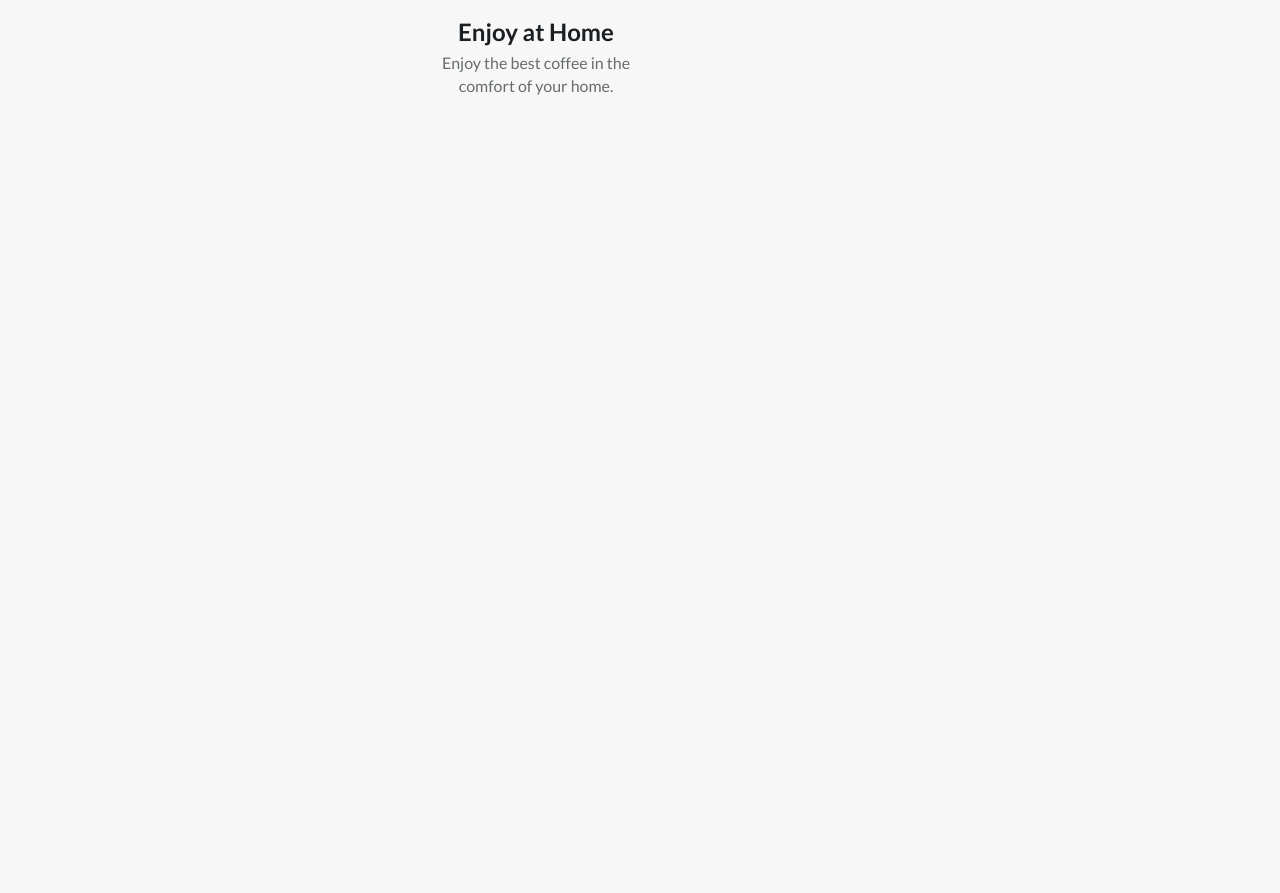
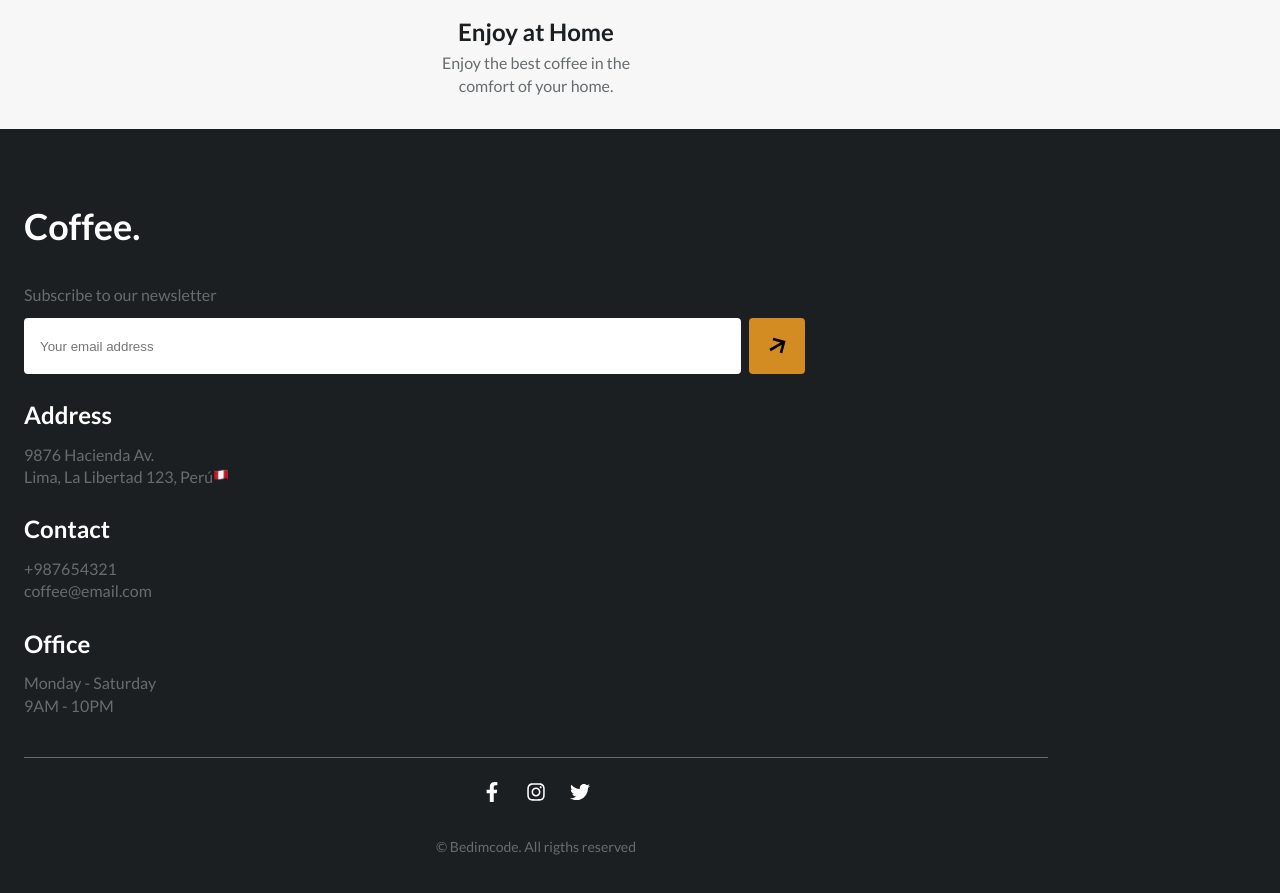
Before and after one commit to AugustoTI/coffee-website, a Next.js app: page / in a window 1280 px wide. Shown: the part 2320-3213 px from the top of the page. Before the commit the page ends 2449 px from the top, so only its background shows below. Built offline with nearby package versions, Linux system fonts and the light colour scheme.

Commit message:
finalizing the site footer

```diff
--- a/src/Layout/index.tsx
+++ b/src/Layout/index.tsx
@@ -1,4 +1,5 @@
 import { ReactNode } from 'react'
+import { Footer } from '../components/Footer'
 import { Header } from '../components/Header'
 
 interface LayoutProps {
@@ -10,6 +11,7 @@ export const Layout = ({ children }: LayoutProps) => {
     <>
       <Header />
       <main>{children}</main>
+      <Footer />
     </>
   )
 }
--- /dev/null
+++ b/src/components/Footer/index.tsx
@@ -0,0 +1,63 @@
+import { BiRightArrowAlt } from 'react-icons/bi'
+import { FaFacebookF, FaInstagram, FaTwitter } from 'react-icons/fa'
+import * as S from './styles'
+
+export const Footer = () => {
+  return (
+    <S.Wrapper>
+      <S.FooterContainer className="container">
+        <h1>Coffee.</h1>
+
+        <S.FooterContent className="grid">
+          <S.FooterData>
+            <p>Subscribe to our newsletter</p>
+            <S.FooterNewsletter>
+              <input type="email" placeholder="Your email address" />
+              <button>
+                <BiRightArrowAlt />
+              </button>
+            </S.FooterNewsletter>
+          </S.FooterData>
+          <S.FooterData>
+            <h2>Address</h2>
+            <p>
+              9876 Hacienda Av. <br />
+              Lima, La Libertad 123, Perú
+              <img src="/footerflag.png" alt="" />
+            </p>
+          </S.FooterData>
+          <S.FooterData>
+            <h2>Contact</h2>
+            <p>
+              +987654321 <br />
+              coffee@email.com
+            </p>
+          </S.FooterData>
+          <S.FooterData>
+            <h2>Office</h2>
+            <p>
+              Monday - Saturday <br />
+              9AM - 10PM
+            </p>
+          </S.FooterData>
+        </S.FooterContent>
+
+        <S.FooterGroup>
+          <ul>
+            <a href="https://www.facebook.com/" target="_blank" rel="noreferrer">
+              <FaFacebookF />
+            </a>
+            <a href="https://www.instagram.com/" target="_blank" rel="noreferrer">
+              <FaInstagram />
+            </a>
+            <a href="https://twitter.com/" target="_blank" rel="noreferrer">
+              <FaTwitter />
+            </a>
+          </ul>
+
+          <span>&#169; Bedimcode. All rigths reserved</span>
+        </S.FooterGroup>
+      </S.FooterContainer>
+    </S.Wrapper>
+  )
+}
--- /dev/null
+++ b/src/components/Footer/styles.ts
@@ -0,0 +1,107 @@
+import styled, { css } from 'styled-components'
+
+export const Wrapper = styled.footer`
+  ${() => css`
+    background: var(--black-color);
+    padding: 4.5rem 0 2.5rem;
+  `}
+`
+
+export const FooterContainer = styled.div`
+  ${() => css`
+    h1 {
+      color: #fff;
+      margin-bottom: 2rem;
+      font-size: var(--h1-font-size);
+    }
+  `}
+`
+
+export const FooterContent = styled.div`
+  ${() => css`
+    row-gap: 2.5rem;
+    padding-bottom: 2.5rem;
+    border-bottom: 1px solid var(--text-color);
+  `}
+`
+
+export const FooterData = styled.div`
+  ${() => css`
+    &:nth-child(1) p {
+      margin-bottom: 0.75rem;
+    }
+
+    h2 {
+      font-size: var(--h2-font-size);
+      color: #fff;
+      margin-bottom: 0.75rem;
+    }
+
+    p img {
+      width: 1rem;
+    }
+  `}
+`
+
+export const FooterNewsletter = styled.div`
+  ${() => css`
+    display: flex;
+    column-gap: 0.5rem;
+
+    input {
+      border: none;
+      outline: none;
+      padding: 1.25rem 1rem;
+      border-radius: 0.25rem;
+      width: 70%;
+      color: var(--text-color);
+    }
+
+    button {
+      display: inline-flex;
+      padding: 0.75rem;
+      font-size: 2rem;
+      border-radius: 0.25rem;
+      background: var(--first-color);
+
+      &:hover svg {
+        transform: rotate(-30deg) translateX(0.25rem);
+      }
+
+      svg {
+        transform: rotate(-30deg);
+        transition: 0.4s;
+      }
+    }
+  `}
+`
+
+export const FooterGroup = styled.div`
+  ${() => css`
+    display: flex;
+    flex-direction: column;
+    text-align: center;
+    margin-top: 1.5rem;
+
+    ul {
+      display: flex;
+      justify-content: center;
+      column-gap: 1.5rem;
+      margin-bottom: 2rem;
+      font-size: 1.25rem;
+
+      a {
+        color: #fff;
+        transition: 0.4s;
+
+        &:hover {
+          color: var(--first-color);
+        }
+      }
+    }
+
+    span {
+      font-size: var(--small-font-size);
+    }
+  `}
+`
```
